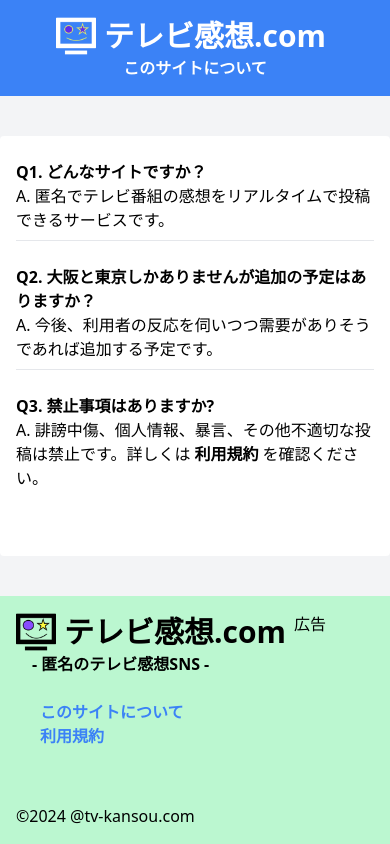
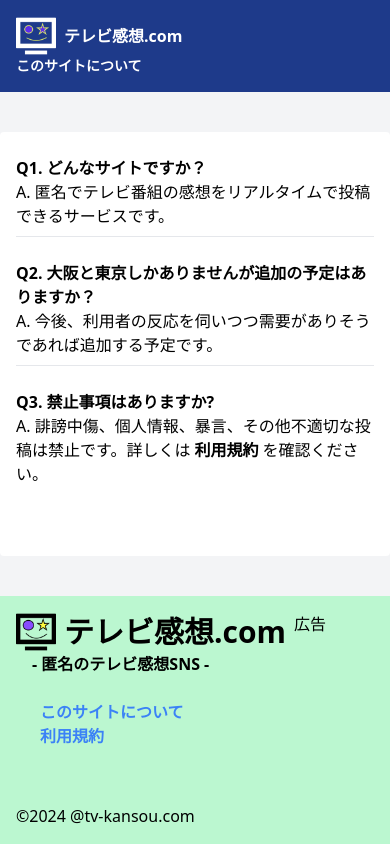
Before and after one commit to yabuki829/chatgram-frontend-, a Next.js app: page /about in a window 390 px wide. Built offline with nearby package versions, Linux system fonts and the light colour scheme.

Commit message:
ui修正

```diff
--- a/pages/about.jsx
+++ b/pages/about.jsx
@@ -12,18 +12,17 @@ const About = () => {
 
   return (
     <div className='flex flex-col min-h-screen bg-gray-100'>
-       <header className='flex justify-center items-center bg-blue-500'>
-       <div className='block items-center text-center my-4 md:my-10'>
+       <header className='bg-blue-900'>
 
-        <Link href="/" className='flex items-center '>
-          <Image className=' w-10 h-10 ' src={tvimage} alt="icon" />
-          <h1 className='text-3xl font-bold mx-2 text-white'>テレビ感想.com</h1>
-        </Link>
-
-        <h1 className='text-white font-bold'>このサイトについて</h1>
+       <div className='flex flex-col md:items-center md:justify-center p-4 md:p-1 md:my-10'>
+          <Link href="/" className='flex items-center'>
+            <Image className='w-10 h-10' src={tvimage} alt="icon" />
+            <h1 className='md:text-3xl font-bold mx-2 text-white'>テレビ感想.com</h1>
+          </Link>
+          <h1 className='text-white font-bold md:text-center text-left text-sm md:text-base'>このサイトについて</h1>
+        </div>
 
 
-       </div>
 
       </header>
 
--- a/pages/index.jsx
+++ b/pages/index.jsx
@@ -196,12 +196,13 @@ const Index = () => {
   return (
     <div className='bg-gray-100 min-h-screen'>
 
-      <header className='flex justify-center items-center bg-blue-500'>
-       <div className='block items-center text-center my-4 md:my-10'>
+      <header className='md:flex md:justify-center md:items-center bg-blue-900'>
+
+       <div className='flex justify-between md:block text-center p-4 md:my-10'>
 
         <div className='flex items-center '>
           <Image className=' w-10 h-10 ' src={tvimage} alt="icon" />
-          <h1 className='text-3xl font-bold mx-2 text-white'>テレビ感想.com</h1>
+          <h1 className='md:text-3xl font-bold mx-2 text-white'>テレビ感想.com</h1>
         </div>
 
 
```
